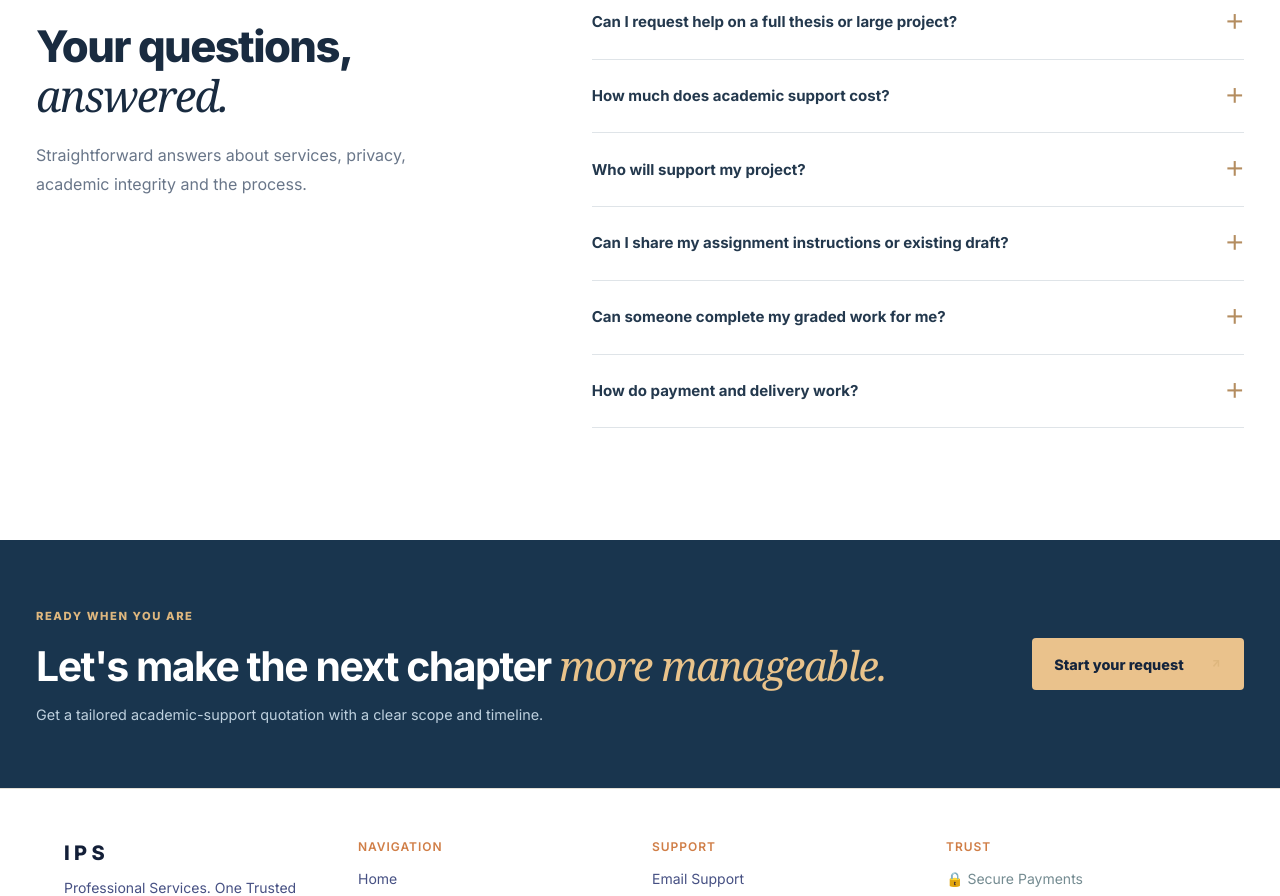
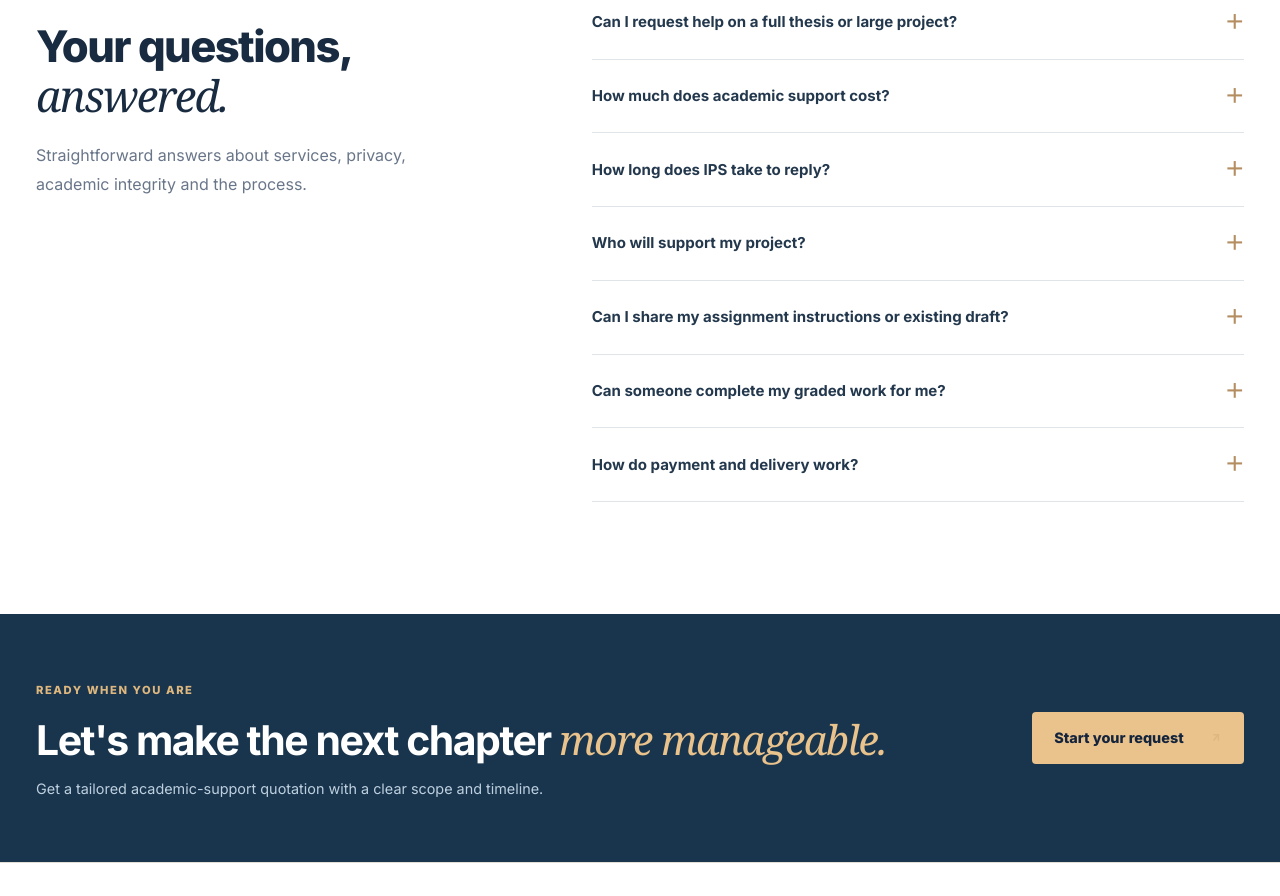
Before and after one commit to jabulanimanenji-dev/ips-mvp-react, a React (Vite) app: page /student-support in a window 1280 px wide. Shown: the part 8886-9782 px from the top of the page. Built offline with nearby package versions, Linux system fonts and the light colour scheme; no server answers.

Commit message:
Explain central IPS human review and realistic written response expectations

```diff
--- a/src/pages/StudentSupportPage.jsx
+++ b/src/pages/StudentSupportPage.jsx
@@ -16,6 +16,7 @@ const subjects = ['Nursing & Health Sciences', 'Economics & Finance', 'Business
 const faqs = [
   ['Can I request help on a full thesis or large project?', 'Yes. You can request an extended support plan covering the complete research journey, or comprehensive editing, formatting and analysis assistance. Your assessed academic work must remain your own. We review the brief and agree the permitted deliverables privately.'],
   ['How much does academic support cost?', 'Pricing depends on the type of support, subject, length, complexity and deadline. Submit a free request and review the itemized quotation before deciding whether to pay.'],
+  ['How long does IPS take to reply?', 'IPS confirms a successfully submitted request immediately, but a person must review your requirements before preparing a quotation. Review times depend on staffing and complexity. We do not promise an instant price or a fixed turnaround unless IPS gives you a specific written update time. Use your selected verified contact method for updates.'],
   ['Who will support my project?', 'Requests are reviewed and scoped before any work is assigned. The specialist and review arrangement depends on the discipline and verified availability. We will not imply a named expert is assigned until that is confirmed.'],
   ['Can I share my assignment instructions or existing draft?', 'Yes. After submitting a request you can use your private workspace and its controlled file-upload functionality. Do not upload personal information or research participant data unless its handling has been agreed.'],
   ['Can someone complete my graded work for me?', 'IPS provides coaching, consultation, editorial work, data services and independently commissioned deliverables where appropriate. We do not offer work intended to be falsely submitted as your own assessed assignment or thesis.'],
```
